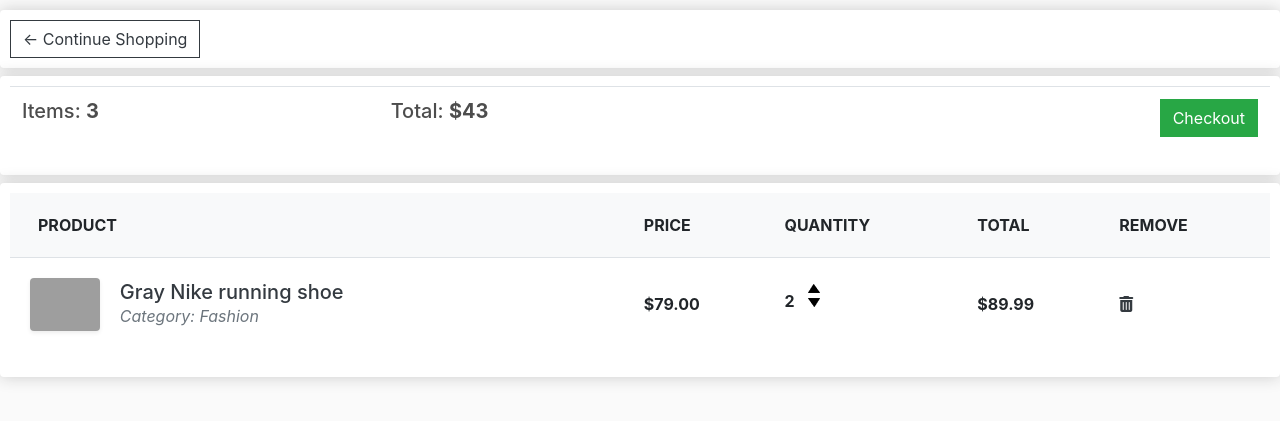
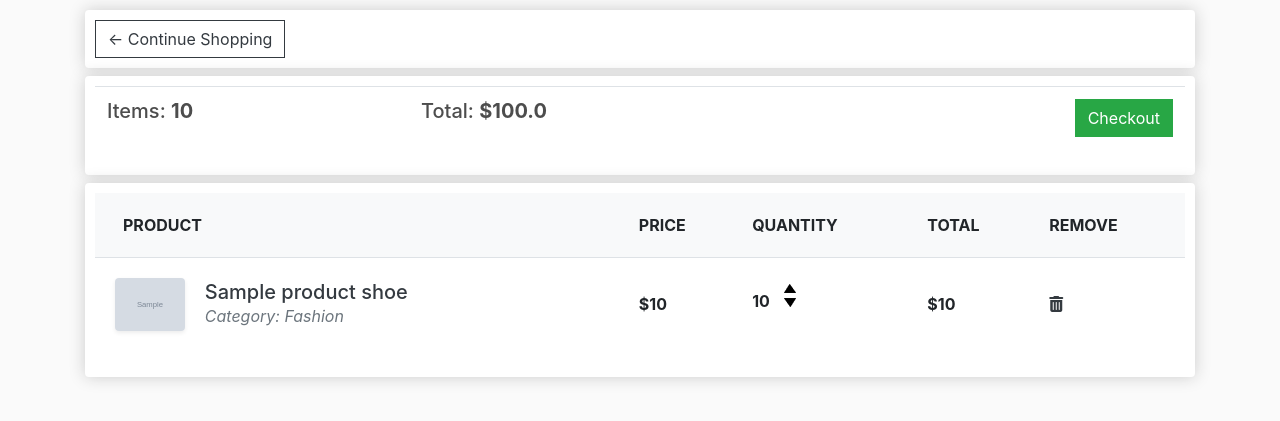
Before and after one commit to ArmanKamal/DjangoEcommerce, a Django app: template carts/templates/carts/cart.html in a window 1280 px wide. Shown: the part 57-478 px from the top of the page. Run offline with Django 3.2, Linux system fonts and the light colour scheme; tables that the repository leaves empty hold one stand-in row (values such as "Sample post"); the template is opened without the code that fills it: values that come from a table or form of the project are taken from there, most other values are stand-ins (such as "Sample title", 1, 10 or a date in 2020); grey boxes marked "Sample" are stand-in pictures; lists and menus that the app fills with data are empty; some libraries are stand-ins or nearby versions; grey boxes are pictures that could not be loaded.

Commit message:
Dynamic cart template

```diff
--- a/carts/models.py
+++ b/carts/models.py
@@ -12,12 +12,33 @@ class Order(models.Model):
     def __str__(self):
         return str(self.id)
 
+    @property
+    def get_cart_total(self):
+        orderitems = self.orderitem_set.all()
+        total = 0
+        for orderitem in orderitems:
+            total += orderitem.get_total
+        return total
+    @property
+    def get_items(self):
+        orderitems = self.orderitem_set.all()
+        total = 0
+        for orderitem in orderitems:
+            total += orderitem.quantity
+        return total
+
 class OrderItem(models.Model):
     product = models.ForeignKey(Product,on_delete=models.SET_NULL,null=True)
     order = models.ForeignKey(Order,on_delete=models.SET_NULL,null=True)
     quantity = models.IntegerField(default=0,null=True,blank=True)
     created_at = models.DateTimeField(auto_now_add=True)
     updated_at = models.DateTimeField(auto_now = True)
+
+
+    @property
+    def get_total(self):
+        total = self.product.price* self.quantity
+        return total
 
 
 class Shipping(models.Model):
--- a/carts/templates/carts/cart.html
+++ b/carts/templates/carts/cart.html
@@ -1,6 +1,7 @@
 {% extends 'main.html' %}
 {% load static %}
 {% block content %}
+<div class="container">
 <div class="row">
     <div class="col-lg-12">
         <div class="box-element">
@@ -11,10 +12,10 @@
             <table class="table">
                 <tr>
                     <th>
-                        <h5>Items: <strong>3</strong></h5>
+                        <h5>Items: <strong>{{order.get_items}}</strong></h5>
                     </th>
                     <th>
-                        <h5>Total: <strong>$43</strong></h5>
+                        <h5>Total: <strong>${{order.get_cart_total}}</strong></h5>
                     </th>
                     <th>
                         <a class="float-right btn btn-success" href="{% url 'checkout' %}">Checkout</a>
@@ -46,20 +47,23 @@
                         </tr>
                     </thead>
                     <tbody>
+                    {% for item in items %}
                         <tr>
                             <th scope="row">
                                 <div class="p-2">
-                                    <img src="https://res.cloudinary.com/mhmd/image/upload/v1556670479/product-2_qxjis2.jpg"
+                                {% if item.product.image %}
+                                    <img src="{{item.product.image.url}}"
                                         alt="" width="70" class="img-fluid rounded shadow-sm">
+                                {% endif  %}
                                     <div class="ml-3 d-inline-block align-middle">
-                                        <h5 class="mb-0"> <a href="#" class="text-dark d-inline-block">Gray Nike running
+                                        <h5 class="mb-0"> <a href="#" class="text-dark d-inline-block">{{item.product.name}}
                                                 shoe</a></h5><span
                                             class="text-muted font-weight-normal font-italic">Category: Fashion</span>
                                     </div>
                                 </div>
-                            <td class="align-middle"><strong>$79.00</strong></td>
+                            <td class="align-middle"><strong>${{item.product.price}}</strong></td>
                             <td class="align-middle">
-                                <p class="quantity">2</p><strong>
+                                <p class="quantity">{{item.quantity}}</p><strong>
                                    <div class="quantity">
 							<img class="chg-quantity" src="{% static  'images/arrow-up.png' %}">
 
@@ -67,14 +71,17 @@
 						</div>
                                 </strong>
                             </td>
-                            <td class="align-middle"><strong>$89.99</strong></td>
+                            <td class="align-middle"><strong>${{item.get_total}}</strong></td>
                             <td class="align-middle"><a href="#" class="text-dark"><i class="fa fa-trash"></i></a>
                             </td>
                         </tr>
+                    {% endfor %}
                     </tbody>
                 </table>
             </div>
         </div>
     </div>
 </div>
+</div>
+
 {% endblock %}
```
Also changed, not shown: carts/views.py (+12 -2 lines).
